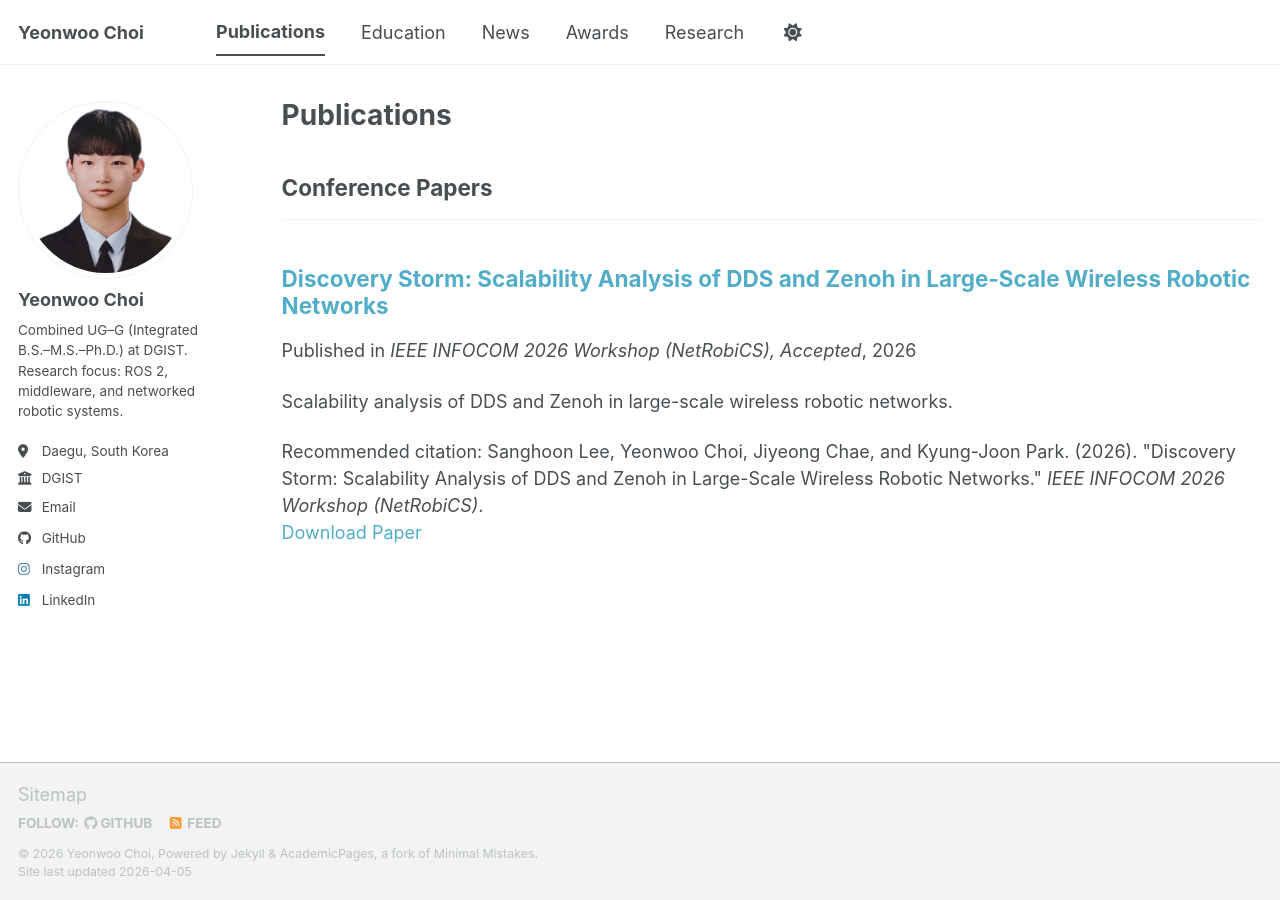
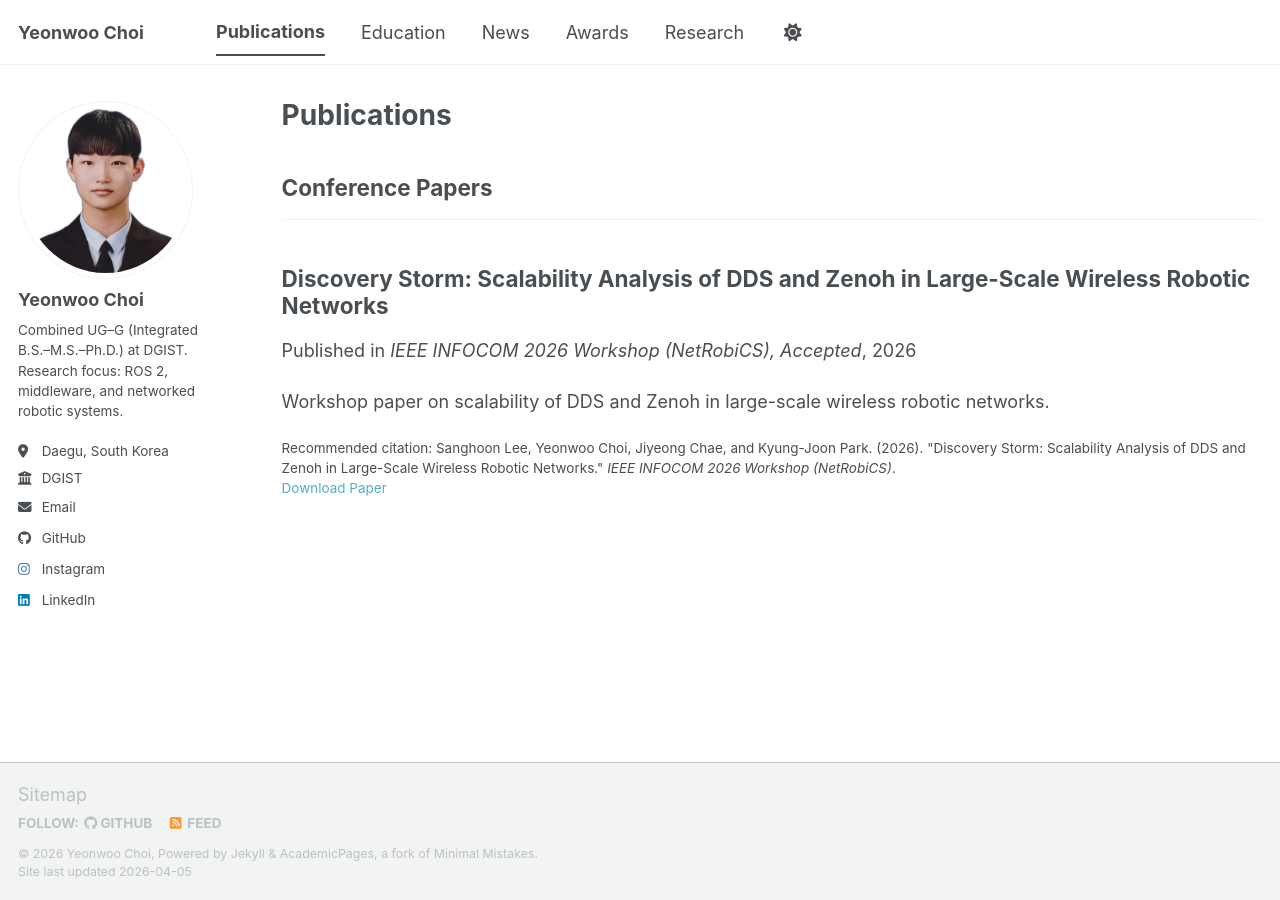
Before and after one commit to CTypeCharger/CTypeCharger.github.io, a Jekyll site: the page built from _pages/publications.html, in a window 1280 px wide. Built offline with Jekyll 4.4.1, drawn with Linux system fonts in a browser that asks for light colours; a script bundle is joined from its source files by our own code; library files that are not in the unit come from our copies.

Commit message:
Remove share buttons; show publications inline without detail pages
Made-with: Cursor

```diff
--- a/_config.yml
+++ b/_config.yml
@@ -224,8 +224,7 @@ collections:
     output: true
     permalink: /:collection/:path/
   publications:
-    output: true
-    permalink: /:collection/:path/
+    output: false
   portfolio:
     output: true
     permalink: /:collection/:path/
--- /dev/null
+++ b/_includes/archive-publication-inline.html
@@ -0,0 +1,56 @@
+{% include base_path %}
+
+{% if post.id %}
+  {% assign title = post.title | markdownify | remove: "<p>" | remove: "</p>" %}
+{% else %}
+  {% assign title = post.title %}
+{% endif %}
+
+<div class="{{ include.type | default: "list" }}__item">
+  <article class="archive__item publication-inline" itemscope itemtype="http://schema.org/ScholarlyArticle">
+    <h2 class="archive__item-title" itemprop="headline">
+      <span>{{ title }}</span>
+    </h2>
+
+    {% if post.collection == 'publications' %}
+      <p>Published in <i>{{ post.venue }}</i>, {{ post.date | default: "1900-01-01" | date: "%Y" }} </p>
+    {% endif %}
+
+    {% assign body = post.content | strip %}
+    {% if body != "" %}
+      <div class="page__content publication-inline__body" itemprop="description">
+        {{ post.content }}
+      </div>
+    {% elsif post.excerpt %}
+      <div class="archive__item-excerpt">{{ post.excerpt | markdownify }}</div>
+    {% endif %}
+
+    {% if post.citation and post.paperurl and post.slidesurl and post.bibtexurl %}
+      <p class="publication-inline__links">Recommended citation: {{ post.citation }}<br /><a href="{{ post.paperurl }}">Download Paper</a> | <a href="{{ post.slidesurl }}">Download Slides</a> | <a href="{{ post.bibtexurl }}">Download Bibtex</a></p>
+    {% elsif post.citation and post.paperurl and post.slidesurl %}
+      <p class="publication-inline__links">Recommended citation: {{ post.citation }}<br /><a href="{{ post.paperurl }}">Download Paper</a> | <a href="{{ post.slidesurl }}">Download Slides</a></p>
+    {% elsif post.citation and post.paperurl and post.bibtexurl %}
+      <p class="publication-inline__links">Recommended citation: {{ post.citation }}<br /><a href="{{ post.paperurl }}">Download Paper</a> | <a href="{{ post.bibtexurl }}">Download Bibtex</a></p>
+    {% elsif post.citation and post.paperurl %}
+      <p class="publication-inline__links">Recommended citation: {{ post.citation }}<br /><a href="{{ post.paperurl }}">Download Paper</a></p>
+    {% elsif post.citation and post.slidesurl and post.bibtexurl %}
+      <p class="publication-inline__links">Recommended citation: {{ post.citation }}<br /><a href="{{ post.slidesurl }}">Download Slides</a> | <a href="{{ post.bibtexurl}}">Download Bibtex</a></p>
+    {% elsif post.citation and post.slidesurl %}
+      <p class="publication-inline__links">Recommended citation: {{ post.citation }}<br /><a href="{{ post.slidesurl }}">Download Slides</a></p>
+    {% elsif post.citation and post.bibtexurl %}
+      <p class="publication-inline__links">Recommended citation: {{ post.citation }}<br /><a href="{{ post.bibtexurl }}">Download Bibtex</a></p>
+    {% elsif post.citation %}
+      <p class="publication-inline__links">Recommended citation: {{ post.citation }}</p>
+    {% elsif post.paperurl and post.bibtexurl %}
+      <p class="publication-inline__links"><a href="{{ post.paperurl }}">Download Paper</a> | <a href="{{ post.bibtexurl }}">Download Bibtex</a></p>
+    {% elsif post.paperurl %}
+      <p class="publication-inline__links"><a href="{{ post.paperurl }}">Paper / link</a></p>
+    {% elsif post.slidesurl and post.bibtexurl %}
+      <p class="publication-inline__links"><a href="{{ post.slidesurl }}">Download Slides</a> | <a href="{{ post.bibtexurl }}">Download Bibtex</a></p>
+    {% elsif post.slidesurl %}
+      <p class="publication-inline__links"><a href="{{ post.slidesurl }}">Download Slides</a></p>
+    {% elsif post.bibtexurl %}
+      <p class="publication-inline__links"><a href="{{ post.bibtexurl }}">Download Bibtex</a></p>
+    {% endif %}
+  </article>
+</div>
--- a/_layouts/single.html
+++ b/_layouts/single.html
@@ -83,8 +83,6 @@ layout: default
         {% include page__taxonomy.html %}
       </footer>
 
-      {% if page.share %}{% include social-share.html %}{% endif %}
-
       {% include post_pagination.html %}
     </div>
 
--- a/_layouts/talk.html
+++ b/_layouts/talk.html
@@ -52,8 +52,6 @@ layout: default
         {% include page__taxonomy.html %}
       </footer>
 
-      {% if page.share %}{% include social-share.html %}{% endif %}
-
       {% include post_pagination.html %}
     </div>
 
--- a/_pages/publications.html
+++ b/_pages/publications.html
@@ -23,11 +23,11 @@ author_profile: true
         <h2>{{ category[1].title }}</h2><hr />
         {% assign title_shown = true %}
       {% endunless %}
-      {% include archive-single.html %}
+      {% include archive-publication-inline.html %}
     {% endfor %}
   {% endfor %}
 {% else %}
   {% for post in site.publications reversed %}
-    {% include archive-single.html %}
+    {% include archive-publication-inline.html %}
   {% endfor %}
 {% endif %}
--- a/_sass/layout/_archive.scss
+++ b/_sass/layout/_archive.scss
@@ -64,6 +64,27 @@
   & + p {
     text-indent: 0;
   }
+}
+
+.publication-inline {
+  margin-bottom: 2.5em;
+  padding-bottom: 2em;
+  border-bottom: 1px solid var(--global-border-color);
+}
+
+.list__item:last-child .publication-inline {
+  border-bottom: 0;
+  margin-bottom: 0;
+  padding-bottom: 0;
+}
+
+.publication-inline__body {
+  margin-top: 0.75em;
+}
+
+.publication-inline__links {
+  margin-top: 1em;
+  font-size: $type-size-6;
 }
 
 .archive__item-teaser {
```
Also changed, not shown: _publications/2026-04-01-discovery-storm.md (+0 -1 lines).
